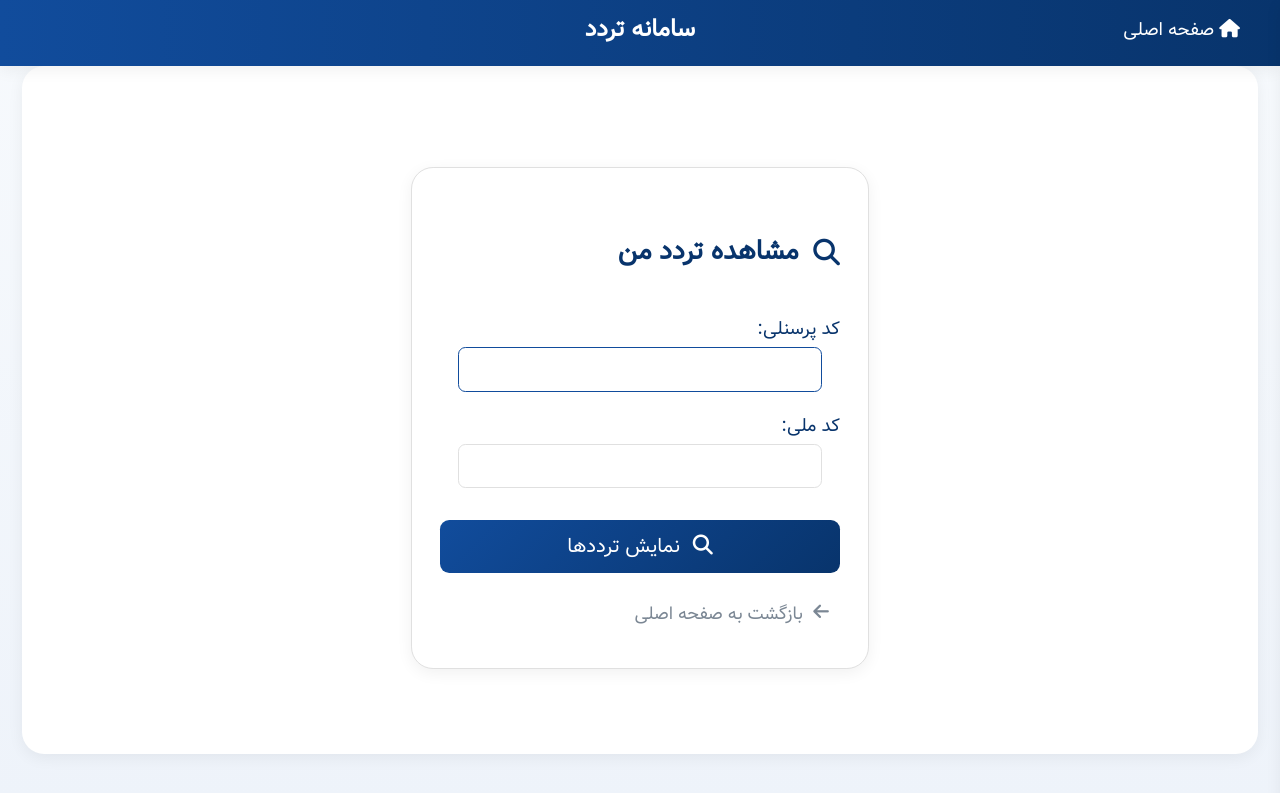
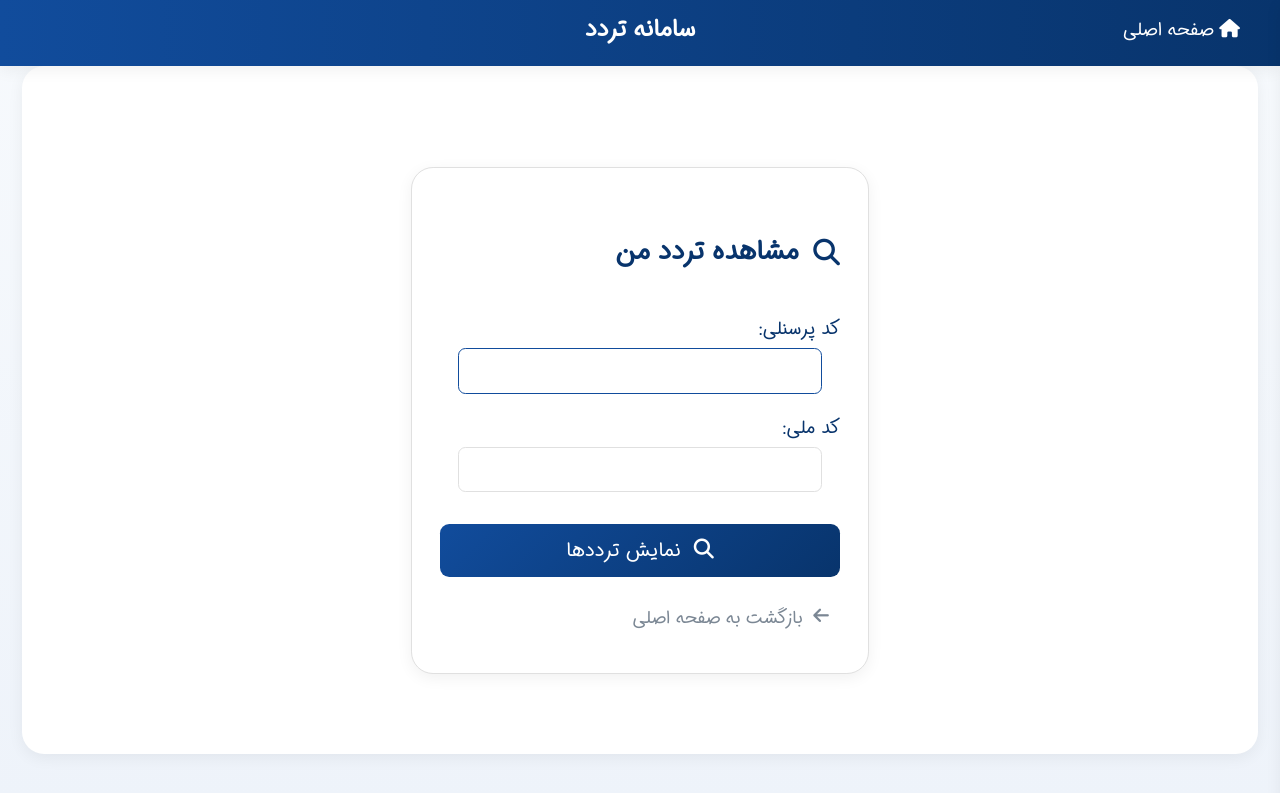
Before and after one commit to faramarziha/taradod, a Django app: page /user/inquiry/ in a window 1280 px wide. Shown: the top 793 px of the page. Run offline with Django 4.2, Linux system fonts and the light colour scheme; parts of the project's set-up code (start-up, migrations or seed data) failed here and were passed over; some libraries are stand-ins or nearby versions.

Commit message:
Use IRANSansDN font sitewide

```diff
--- a/static/core/global.css
+++ b/static/core/global.css
@@ -1,6 +1,6 @@
 @font-face {
-  font-family: 'Vazir';
-  src: url('../fonts/vazir.ttf') format('truetype');
+  font-family: 'IRANSansDN';
+  src: url('../fonts/IRANSansDN.ttf') format('truetype');
   font-weight: normal;
   font-style: normal;
 }
@@ -43,7 +43,7 @@ html, body {
   height: 100%;
   margin: 0;
   padding: 0;
-  font-family: 'Vazir', Tahoma, Arial, sans-serif;
+  font-family: 'IRANSansDN', Tahoma, Arial, sans-serif;
   background: linear-gradient(180deg, var(--color-bg) 0%, #eef3fa 100%);
   color: var(--color-text);
   transition: background 0.2s, color 0.2s;
--- a/templates/core/base.html
+++ b/templates/core/base.html
@@ -6,7 +6,7 @@
   <meta name="viewport" content="width=device-width, initial-scale=1.0" />
   <title>{% block title %}سامانه تردد{% endblock %}</title>
   <link rel="stylesheet" href="{% static 'core/global.css' %}" />
-  <link rel="stylesheet" href="{% static 'fonts/vazir.ttf' %}" as="font" type="font/ttf" crossorigin />
+  <link rel="stylesheet" href="{% static 'fonts/IRANSansDN.ttf' %}" as="font" type="font/ttf" crossorigin />
 
   <link rel="stylesheet" href="https://cdnjs.cloudflare.com/ajax/libs/font-awesome/6.4.2/css/all.min.css" />
   <link rel="stylesheet" href="https://unpkg.com/@majidh1/jalalidatepicker/dist/jalalidatepicker.min.css" />
--- a/templates/core/base_device.html
+++ b/templates/core/base_device.html
@@ -6,7 +6,7 @@
   <meta name="viewport" content="width=device-width, initial-scale=1.0" />
   <title>{% block title %}دوربین{% endblock %}</title>
   <link rel="stylesheet" href="{% static 'core/global.css' %}" />
-  <link rel="stylesheet" href="{% static 'fonts/vazir.ttf' %}" as="font" type="font/ttf" crossorigin />
+  <link rel="stylesheet" href="{% static 'fonts/IRANSansDN.ttf' %}" as="font" type="font/ttf" crossorigin />
   <link rel="stylesheet" href="{% static 'core/device_full.css' %}" />
   <link rel="stylesheet" href="https://cdnjs.cloudflare.com/ajax/libs/font-awesome/6.4.2/css/all.min.css" />
   <link rel="stylesheet" href="https://unpkg.com/@majidh1/jalalidatepicker/dist/jalalidatepicker.min.css" />
```
Also changed, not shown: static/fonts/Vazir.ttf (deleted).
